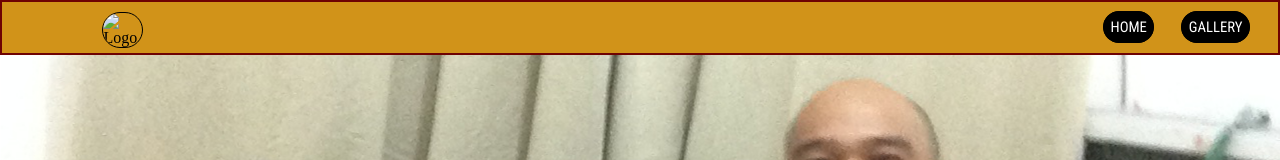
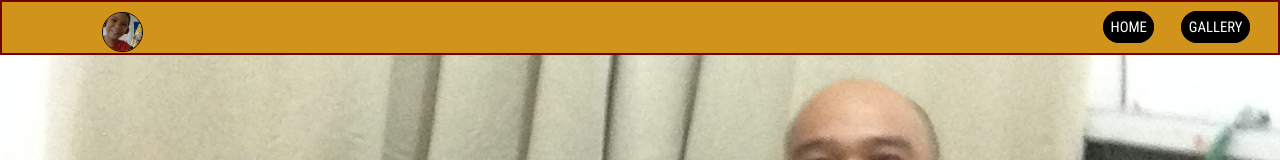
Before and after one commit to MezhachQuinal/G1AA1_Li_M_Quinal, a plain HTML site: page index.html in a window 1280 px wide. Shown: the top 160 px of the page. Drawn offline with Linux system fonts and the light colour scheme.

Commit message:
Add files via upload
2nd Attempt for Logo

```diff
--- a/index.html
+++ b/index.html
@@ -12,7 +12,7 @@
             <div class="links1" id="Gal"><a href="gallery.html">Gallery</a></div>
         </div>
         <div class="logo">
-            <img src="images/Logo.pngg" alt="Logo">
+            <img src="images/Logo.png" alt="Logo">
         </div>
     </div>
 
```
